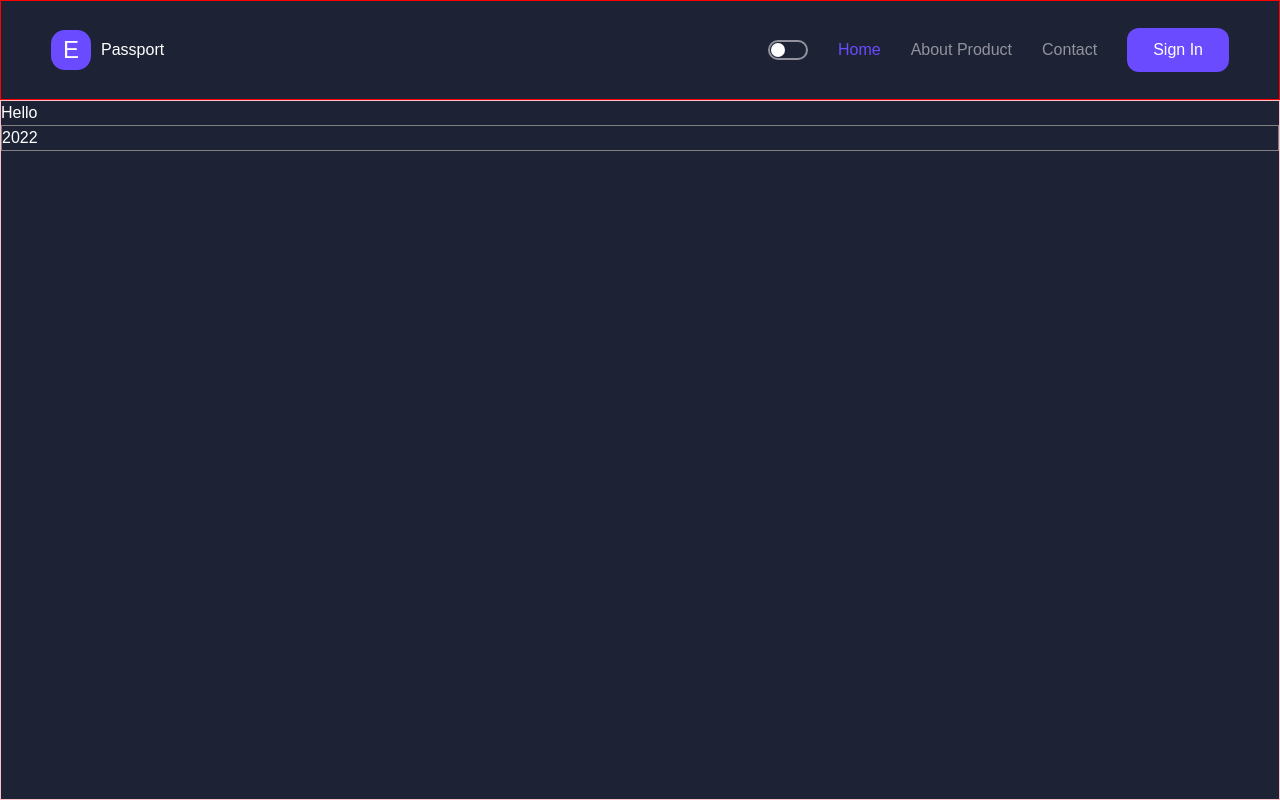
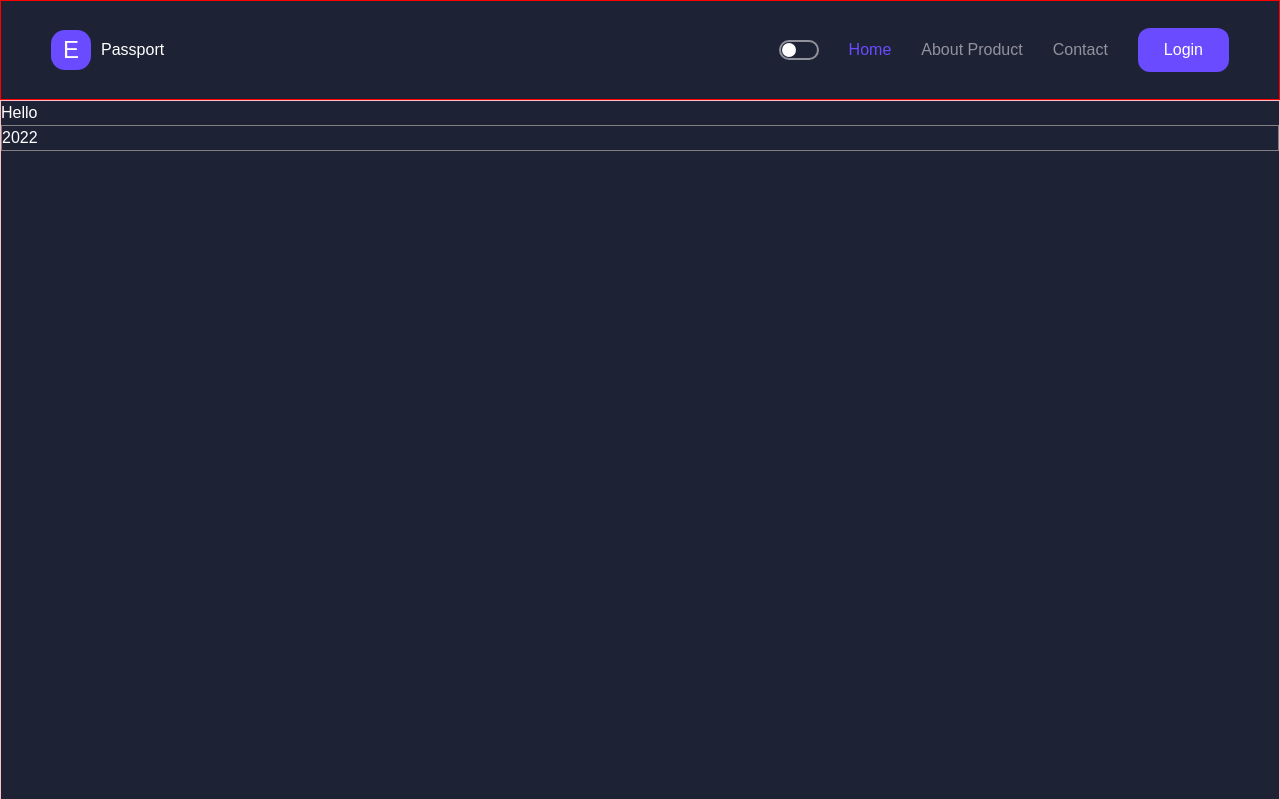
Before and after one commit to naHDop-tech/e-passport, a React app in the folder client/: page / in a window 1280 px wide. Built offline with nearby package versions, Linux system fonts and the light colour scheme.

Commit message:
feat: replace Login button to item list

```diff
--- a/client/src/components/Header/components/BaseHeader/BaseHeader.tsx
+++ b/client/src/components/Header/components/BaseHeader/BaseHeader.tsx
@@ -1,3 +1,4 @@
+import { useMemo } from 'react'
 import { useRecoilState, useRecoilValue } from 'recoil';
 import { useNavigate } from 'react-router-dom'
 
@@ -8,6 +9,7 @@ import { MenuItem } from '../../../Header/components/MenuItem'
 import { ThemeToggle as TT } from '../../../ThemeToggle'
 import { activeItemId, } from '../../../../store/header/atoms'
 import { headerItemsStateSelector } from '../../../../store/header/selector'
+import { Item } from '../../../../store/header/types'
 
 import s from './BaseHeaderStyle.module.css'
 const styles = s as unknown as IEIconStyle
@@ -26,13 +28,17 @@ export function BaseHeader() {
   const { items, itemId } = useRecoilValue(headerItemsStateSelector)
   const navigateTo = useNavigate()
 
-  const onSelectItem = (item: any) => {
+  const onSelectItem = (item: Item) => {
     setActiveItem(item.id)
     navigateTo(item.url)
   }
 
-  const menu = (
-    items.map((item) => {
+  const menu = useMemo(() => {
+    return items.map((item) => {
+      if (item.id === 4) {
+        return <Button key={item.id} onClick={() => onSelectItem(item)} title={item.title} />
+      }
+
       return (
         <MenuItem
           key={item.id}
@@ -43,18 +49,17 @@ export function BaseHeader() {
         </MenuItem>
       )
     })
-  )
+  }, [itemId])
 
   return (
     <div className={styles.FlexBox}>
-      <div className={styles.LeftContent} onClick={() => console.log('Logo click')}>
+      <div className={styles.LeftContent} onClick={() => navigateTo('/')}>
         <EIcon />
         <div className={styles.LeftText}>Passport</div>
       </div>
       <div className={styles.RightContent}>
         <ThemeToggle />
         {menu}
-        <Button onClick={() => console.log('Sign In click')} title='Sign In' />
       </div>
     </div>
   )
--- a/client/src/store/header/atoms.ts
+++ b/client/src/store/header/atoms.ts
@@ -16,6 +16,11 @@ export const ITEMS = Object.freeze([
     title: 'Contact',
     url: '/contact'
   },
+  {
+    id: 4,
+    title: 'Login',
+    url: '/login'
+  },
 ])
 
 export const headerItems = atom({
--- /dev/null
+++ b/client/src/store/header/types.ts
@@ -0,0 +1,5 @@
+export interface Item {
+  id: number
+  title: string
+  url: string
+}
```
